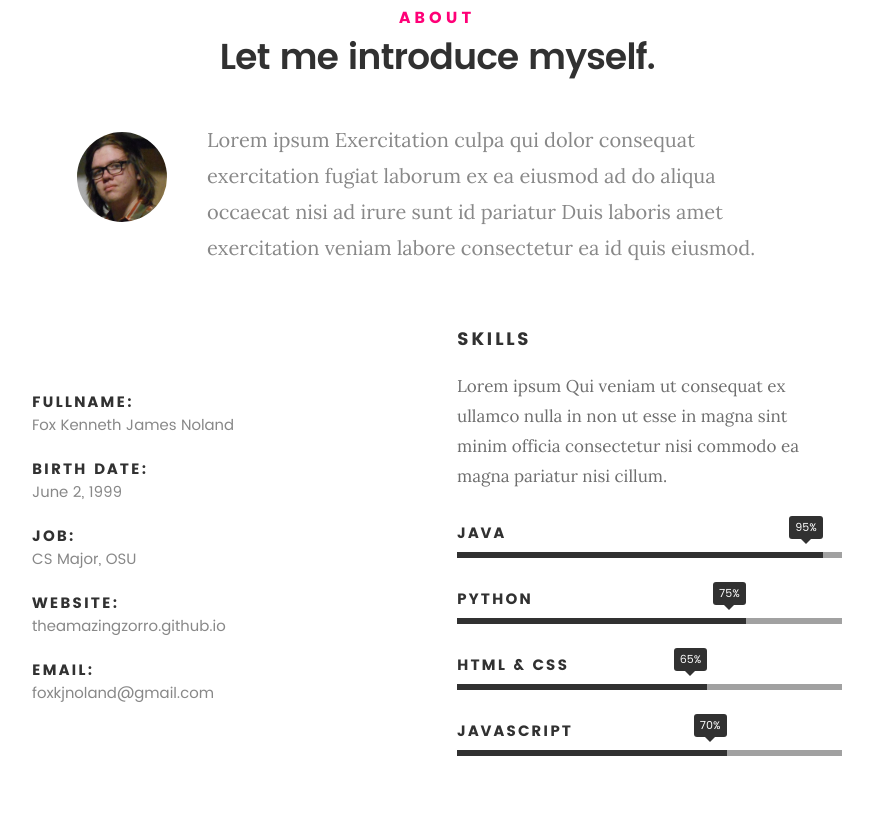
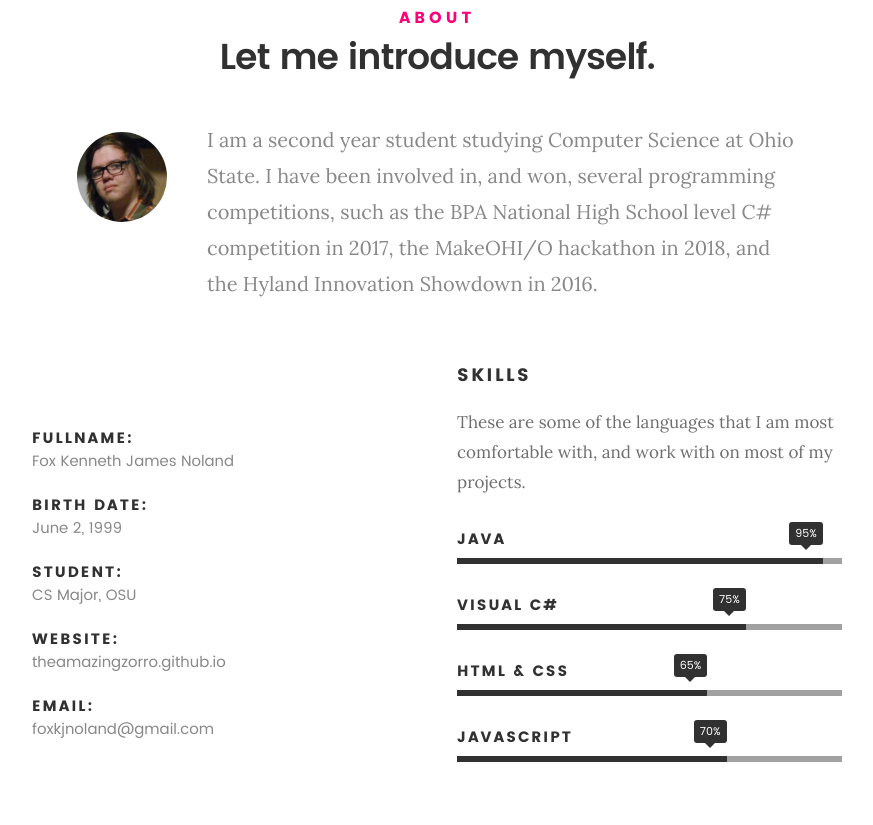
Before and after one commit to theamazingzorro/theamazingzorro.github.io, a plain HTML site: page index.html in a window 1280 px wide. Shown: the part 917-1742 px from the top of the page, without its empty margins (203-1076 px from the left). Drawn offline with Linux system fonts and the light colour scheme; files whose address does not match are found by name.

Commit message:
Content update

```diff
--- a/index.html
+++ b/index.html
@@ -59,16 +59,6 @@
    		</div>
    	</div> <!-- /intro-content -->
 
-   	<!-- Social Media junk
-   	  <ul class="intro-social">
-         <li><a href="#"><i class="fa fa-facebook"></i></a></li>
-         <li><a href="#"><i class="fa fa-behance"></i></a></li>
-         <li><a href="#"><i class="fa fa-twitter"></i></a></li>
-         <li><a href="#"><i class="fa fa-dribbble"></i></a></li>
-         <li><a href="#"><i class="fa fa-instagram"></i></a></li>
-      </ul>
-      -->
-
    </section> <!-- /intro -->
 
 
@@ -86,7 +76,7 @@
 
    				<img src="images/profile-pic.jpg" alt="Profile Picture">
 
-   				<p class="lead">Lorem ipsum Exercitation culpa qui dolor consequat exercitation fugiat laborum ex ea eiusmod ad do aliqua occaecat nisi ad irure sunt id pariatur Duis laboris amet exercitation veniam labore consectetur ea id quis eiusmod.</p>
+   				<p class="lead">I am a second year student studying Computer Science at Ohio State. I have been involved in, and won, several programming competitions, such as the BPA National High School level C# competition in 2017, the MakeOHI/O hackathon in 2018, and the Hyland Innovation Showdown in 2016.</p>
    			</div>
 
    		</div>
@@ -110,7 +100,7 @@
    					<span>June 2, 1999</span>
    				</li>
    				<li>
-   					<strong>Job:</strong>
+   					<strong>Student:</strong>
    					<span>CS Major, OSU</span>
    				</li>
    				<li>
@@ -129,7 +119,7 @@
    		<div class="col-six tab-full">
 
    			<h3>Skills</h3>
-   			<p>Lorem ipsum Qui veniam ut consequat ex ullamco nulla in non ut esse in magna sint minim officia consectetur nisi commodo ea magna pariatur nisi cillum.</p>
+   			<p>These are some of the languages that I am most comfortable with, and work with on most of my projects.</p>
 
 				<ul class="skill-bars">
 				   <li>
@@ -138,7 +128,7 @@
 				   </li>
 				   <li>
 				   	<div class="progress percent75"><span>75%</span></div>
-				   	<strong>Python</strong>
+				   	<strong>Visual C#</strong>
 				   </li>
 				   <li>
 				   	<div class="progress percent65"><span>65%</span></div>
@@ -175,7 +165,7 @@
    			<h5>Resume</h5>
    			<h1>More of my credentials.</h1>
 
-   			<p class="lead">Lorem ipsum Do commodo in proident enim in dolor cupidatat adipisicing dolore officia nisi aliqua incididunt Ut veniam lorem ipsum Consectetur ut in in eu do.</p>
+   			<p class="lead">While I have little relevent job experience, I have worked on more than a few personal projects that I am quite proud of.</p>
 
    		</div>
    	</div> <!-- /section-intro-->
```
Also changed, not shown: dog-treat-catapult.html (+6 -1 lines).
